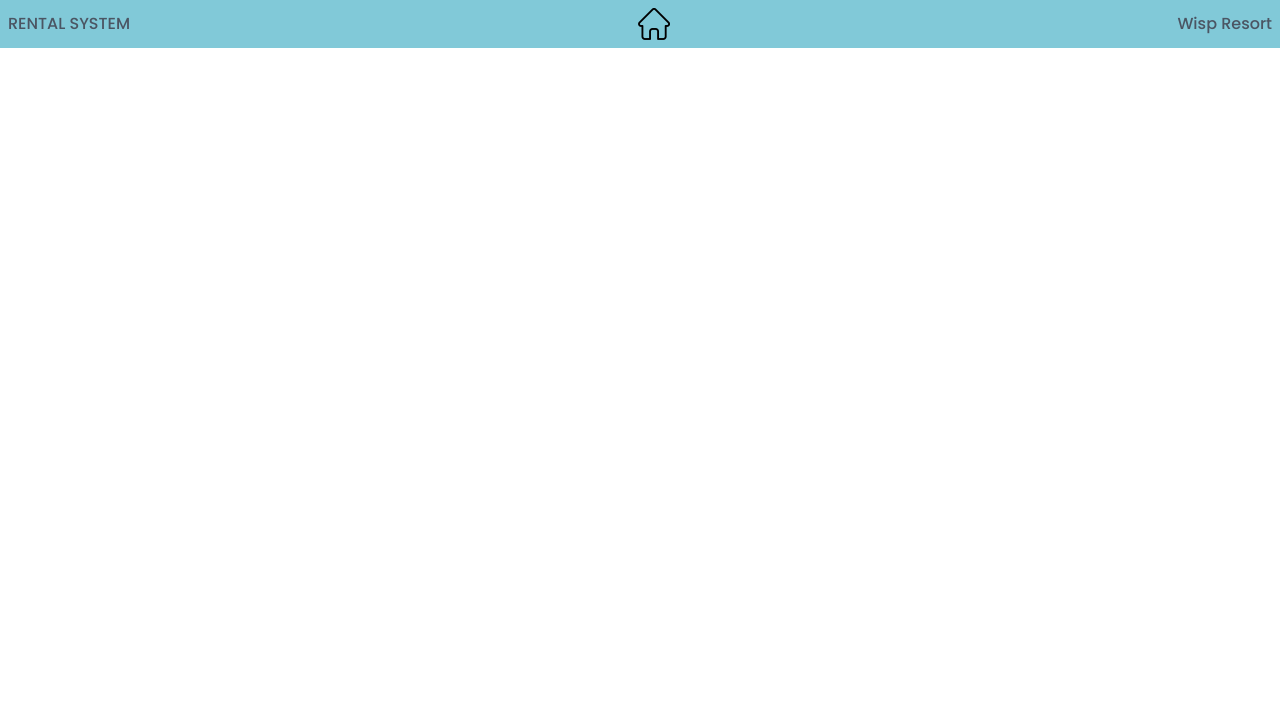
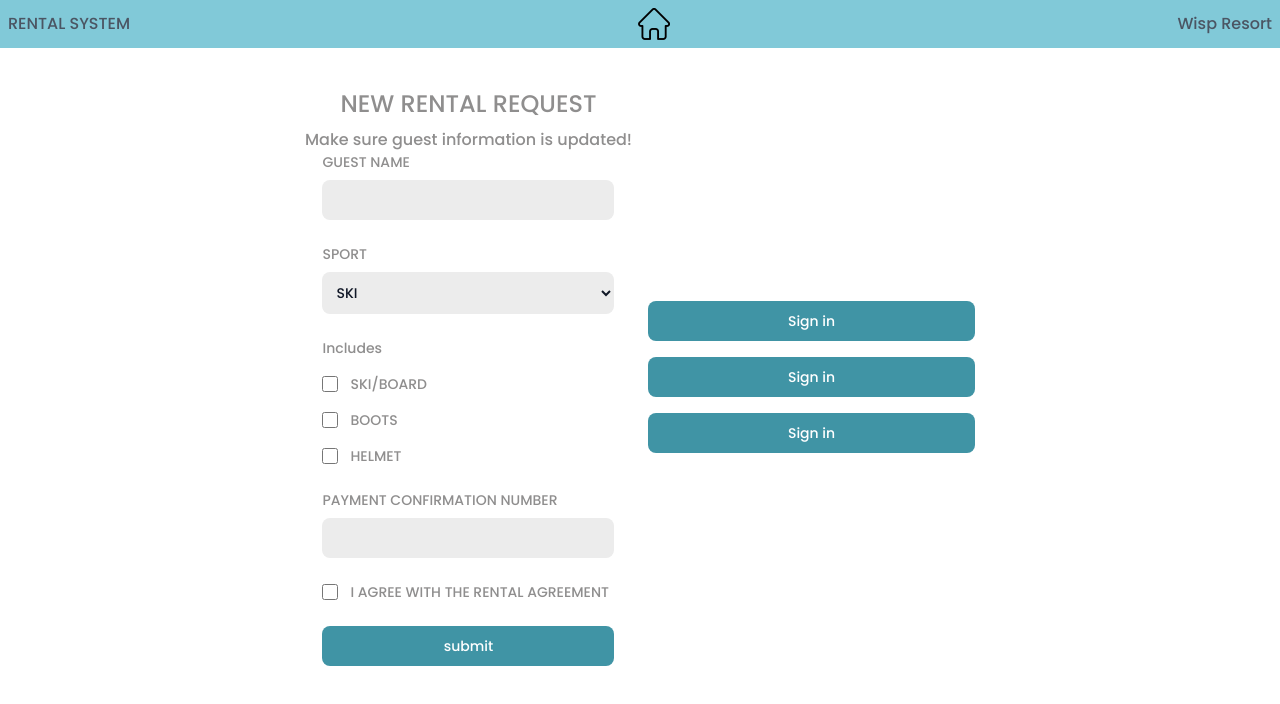
Before and after one commit to GustavoBeretta/Ski-Rental-System-Web, a Next.js app in the folder rental-system/: page / in a window 1280 px wide. Shown: the top 704 px of the page. Built offline with nearby package versions, Linux system fonts and the light colour scheme.

Commit message:
main page

```diff
--- a/rental-system/src/app/page.js
+++ b/rental-system/src/app/page.js
@@ -1,8 +1,81 @@
+export default function Home() {
+  return (
+    <main className="flex min-h-screen flex-col items-center justify-between mt-10
+    ">
+      <div className="grid grid-cols-1 md:grid-cols-2 gap-4">
+        <div className="flex flex-col items-center justify-center">
+          <h1 className="text-2xl text-[#8F8E8E]">NEW RENTAL REQUEST</h1>
+          <h2 className="text-l text-[#8F8E8E] mt-2">Make sure guest information is updated!</h2>
+          <form className="space-y-4 md:space-y-6" action="#">
+            <div>
+              <label htmlFor="email" className="block mb-2 text-sm font-medium text-[#8F8E8E]">GUEST NAME</label>
+              <input type="email" name="email" id="email" className="bg-[#ECECEC] border-gray-300 text-gray-900 sm:text-sm rounded-lg focus:ring-primary-600 focus:border-primary-600 block w-full p-2.5" required=""/>
+            </div>
+            <div>
+            <label htmlFor="email" className="block mb-2 text-sm font-medium text-[#8F8E8E]">SPORT</label>
+              <select className="bg-[#ECECEC] border-gray-300 text-gray-900 sm:text-sm rounded-lg focus:ring-primary-600 focus:border-primary-600 block w-full p-2.5">
+                <option>SKI</option>
+                <option>SNOWBOARD</option>
+              </select>
+            </div>
+            <div>
+            <div className="flex flex-col space-y-4">
+              <div className="text-sm font-medium text-[#8F8E8E]">Includes</div>
+              <div className="flex items-center">
+                <div className="flex items-start">
+                  <div className="flex items-center h-5">
+                    <input id="ski-board" aria-describedby="ski-board" type="checkbox" className="w-4 h-4 border border-gray-300 rounded bg-gray-50 focus:ring-3 focus:ring-primary-300 dark:bg-gray-700 dark:border-gray-600 dark:focus:ring-primary-600 dark:ring-offset-gray-800"/>
+                  </div>
+                  <div className="ml-3 text-sm">
+                    <label htmlFor="ski-board" className="text-[#8F8E8E]">SKI/BOARD</label>
+                  </div>
+                </div>
+              </div>
+              <div className="flex items-center">
+                <div className="flex items-start">
+                  <div className="flex items-center h-5">
+                    <input id="boots" aria-describedby="boots" type="checkbox" className="w-4 h-4 border border-gray-300 rounded bg-gray-50 focus:ring-3 focus:ring-primary-300 dark:bg-gray-700 dark:border-gray-600 dark:focus:ring-primary-600 dark:ring-offset-gray-800"/>
+                  </div>
+                  <div className="ml-3 text-sm">
+                    <label htmlFor="boots" className="text-[#8F8E8E]">BOOTS</label>
+                  </div>
+                </div>
+              </div>
+              <div className="flex items-center">
+                <div className="flex items-start">
+                  <div className="flex items-center h-5">
+                    <input id="helmet" aria-describedby="helmet" type="checkbox" className="w-4 h-4 border border-gray-300 rounded bg-gray-50 focus:ring-3 focus:ring-primary-300 dark:bg-gray-700 dark:border-gray-600 dark:focus:ring-primary-600 dark:ring-offset-gray-800"/>
+                  </div>
+                  <div className="ml-3 text-sm">
+                    <label htmlFor="helmet" className="text-[#8F8E8E]">HELMET</label>
+                  </div>
+                </div>
+              </div>
+            </div>
+
+            </div>
+
+            <div>
+              <label htmlFor="email" className="block mb-2 text-sm font-medium text-[#8F8E8E]">PAYMENT CONFIRMATION NUMBER</label>
+              <input type="email" name="email" id="email" className="bg-[#ECECEC] border-gray-300 text-gray-900 sm:text-sm rounded-lg focus:ring-primary-600 focus:border-primary-600 block w-full p-2.5" required=""/>
+            </div>
+              <div className="flex items-center ">
+                <input type="checkbox" className="w-4 h-4 border border-gray-300 rounded bg-gray-50 focus:ring-3 focus:ring-primary-300 dark:bg-gray-700 dark:border-gray-600 dark:focus:ring-primary-600 dark:ring-offset-gray-800" required=""/>
+                <div className="ml-3 text-sm">
+                <label htmlFor="remember" className="text-[#8F8E8E]">I AGREE WITH THE RENTAL AGREEMENT</label>
+                </div>
+              </div>
+            <button type="submit" className="w-full text-white bg-[#4094A5] hover:bg-[#81C9D8] focus:ring-4 focus:outline-none focus:ring-primary-300 font-medium rounded-lg text-sm px-5 py-2.5 text-center">submit</button>
 
 
-export default function Home() {
-  return (
-    <main className="flex min-h-screen flex-col items-center justify-between ">
+          </form>
+        </div>
+        <div className="flex flex-col justify-center space-y-4">
+          <button type="submit" className="text-white bg-[#4094A5] hover:bg-[#81C9D8] focus:ring-4 focus:outline-none focus:ring-primary-300 font-medium rounded-lg text-sm px-5 py-2.5 text-center">Sign in</button>
+          <button type="submit" className="text-white bg-[#4094A5] hover:bg-[#81C9D8] focus:ring-4 focus:outline-none focus:ring-primary-300 font-medium rounded-lg text-sm px-5 py-2.5 text-center">Sign in</button>
+          <button type="submit" className="text-white bg-[#4094A5] hover:bg-[#81C9D8] focus:ring-4 focus:outline-none focus:ring-primary-300 font-medium rounded-lg text-sm px-5 py-2.5 text-center">Sign in</button>
+        </div>
+      </div>
     </main>
   );
 }
```
